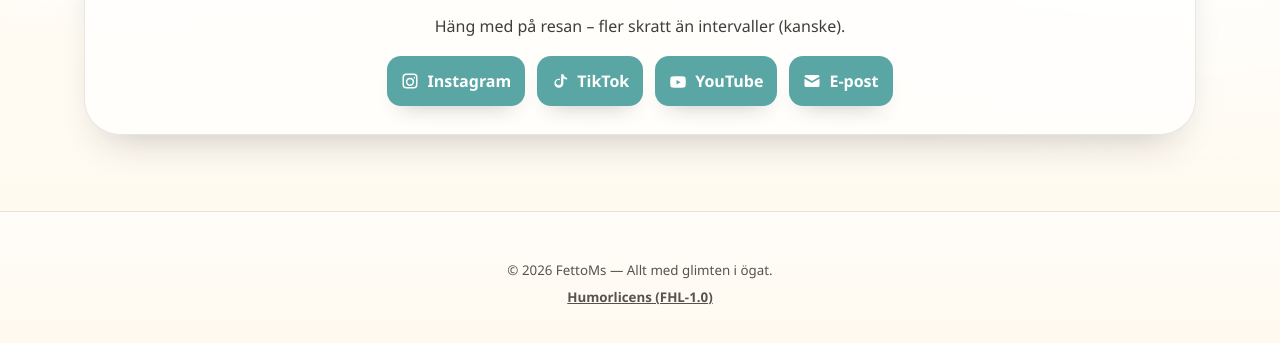
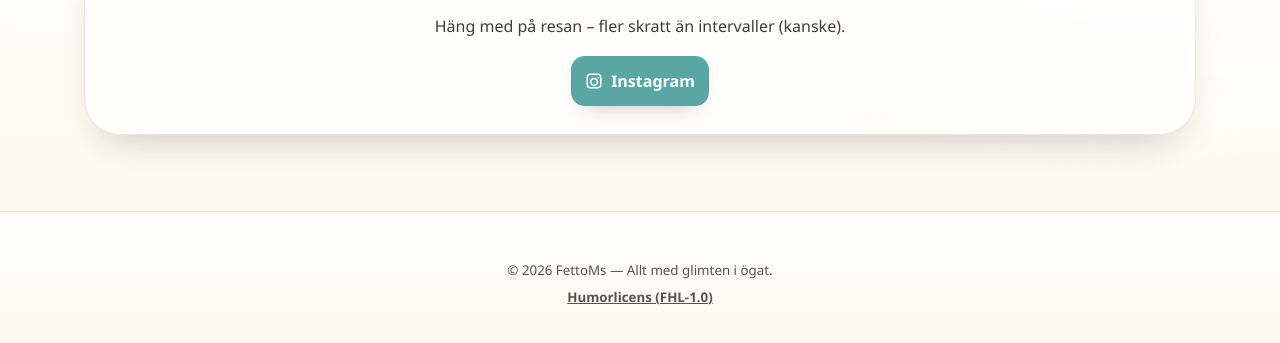
Before and after one commit to Tanturon/FettoMs, a plain HTML site: page index.html in a window 1280 px wide. Shown: the part 2553-2896 px from the top of the page. Drawn offline with Linux system fonts and the light colour scheme.

Commit message:
rensat sociala medier

```diff
--- a/index.html
+++ b/index.html
@@ -328,18 +328,6 @@
             <svg width="18" height="18" viewBox="0 0 24 24" fill="none" aria-hidden="true"><path d="M7 2h10a5 5 0 0 1 5 5v10a5 5 0 0 1-5 5H7a5 5 0 0 1-5-5V7a5 5 0 0 1 5-5Zm0 2a3 3 0 0 0-3 3v10a3 3 0 0 0 3 3h10a3 3 0 0 0 3-3V7a3 3 0 0 0-3-3H7Zm5 3.5A5.5 5.5 0 1 1 6.5 13 5.5 5.5 0 0 1 12 7.5Zm0 2A3.5 3.5 0 1 0 15.5 13 3.5 3.5 0 0 0 12 9.5Zm5.75-2.75a1 1 0 1 1-1 1 1 1 0 0 1 1-1Z" fill="currentColor"/></svg>
             Instagram
           </a>
-          <a href="#" aria-label="FettoMs på TikTok">
-            <svg width="18" height="18" viewBox="0 0 24 24" fill="none" aria-hidden="true"><path d="M14.5 3h2a6.5 6.5 0 0 0 5 5v2a8.5 8.5 0 0 1-5-1.7V15a6 6 0 1 1-6-6h1.5v2A3.5 3.5 0 1 0 13.5 15V3Z" fill="currentColor"/></svg>
-            TikTok
-          </a>
-          <a href="#" aria-label="FettoMs på YouTube">
-            <svg width="18" height="18" viewBox="0 0 24 24" fill="none" aria-hidden="true"><path d="M22 8.2c0-1.2-.9-2.2-2.1-2.3C17.6 5.6 15 5.5 12 5.5s-5.6.1-7.9.4C2.9 6 2 7 2 8.2 1.7 9.9 1.6 11.6 1.6 13.3s.1 3.4.4 5.1c0 1.2.9 2.2 2.1 2.3 2.3.3 4.9.4 7.9.4s5.6-.1 7.9-.4c1.2-.1 2.1-1.1 2.1-2.3.3-1.7.4-3.4.4-5.1s-.1-3.4-.4-5.1ZM10 16.5v-6l5.5 3-5.5 3Z" fill="currentColor"/></svg>
-            YouTube
-          </a>
-          <a href="mailto:hello@fettoms.example" aria-label="Maila FettoMs">
-            <svg width="18" height="18" viewBox="0 0 24 24" fill="none" aria-hidden="true"><path d="M2 6a2 2 0 0 1 2-2h16a2 2 0 0 1 2 2v.3l-10 5.6L2 6.3V6Zm0 2.9V18a2 2 0 0 0 2 2h16a2 2 0 0 0 2-2V8.9l-9.3 5.2a2 2 0 0 1-1.9 0L2 8.9Z" fill="currentColor"/></svg>
-            E-post
-          </a>
         </div>
       </div>
     </div>
```
